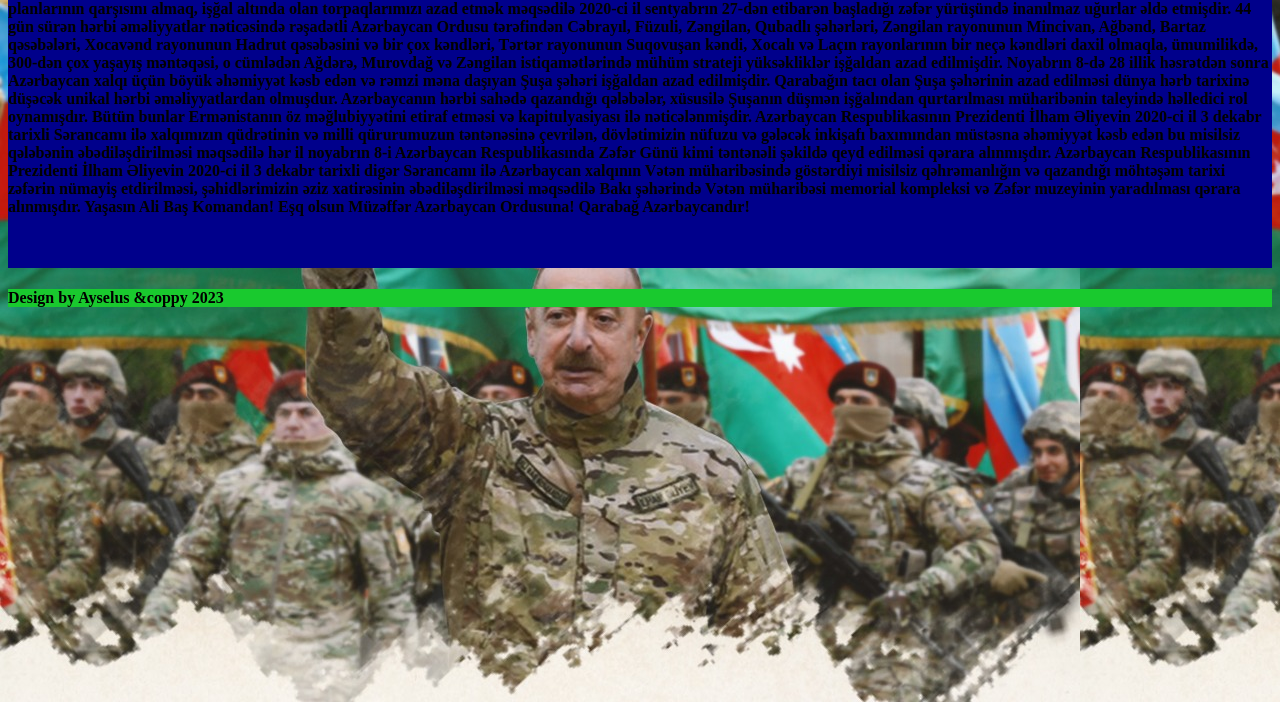
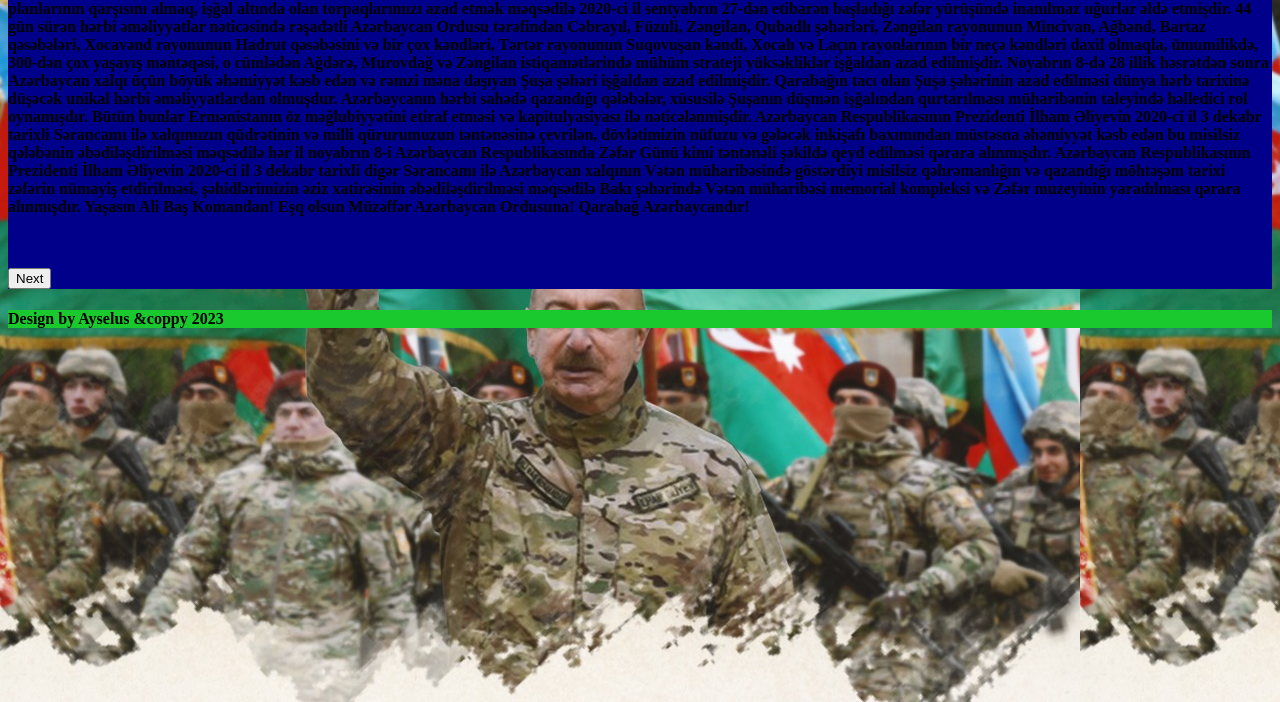
Before and after one commit to ayselus/8-noyabr, a plain HTML site: page index.html in a window 1280 px wide. Shown: the part 98-800 px from the top of the page. Drawn offline with Linux system fonts and the light colour scheme.

Commit message:
button added

```diff
--- a/index.html
+++ b/index.html
@@ -25,6 +25,10 @@
 
         Qarabağ Azərbaycandır!</p><br><br>
 
+        <a href="index2.html">
+            <button>Next</button>
+        </a>
+
         <h4 style="background-color: rgb(25, 201, 46);">Design by Ayselus &coppy 2023</p>
 </body>
 </html>
```
